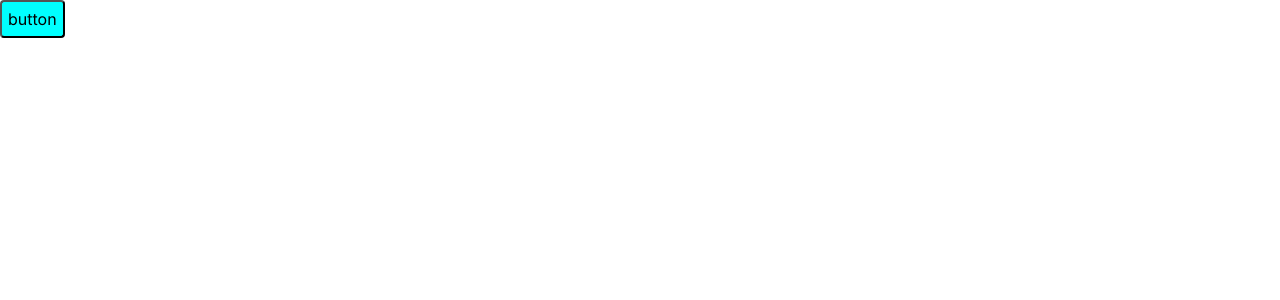
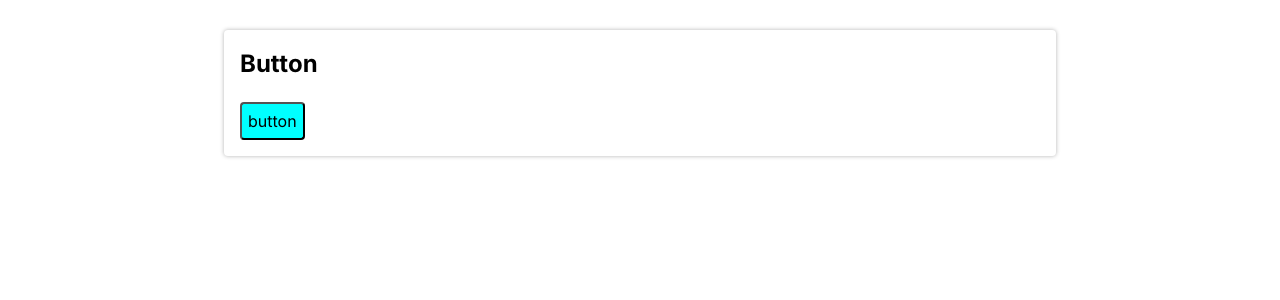
Before and after one commit to bohdev95/react-raw-ui, a React app: page / in a window 1280 px wide. Shown: the top 300 px of the page. Built offline with nearby package versions, Linux system fonts and the light colour scheme.

Commit message:
feat: add Container component

```diff
--- a/components/RawProvider/RawProvider.tsx
+++ b/components/Provider/Provider.tsx
@@ -3,7 +3,7 @@ import React, { FC, PropsWithChildren } from 'react';
 import { RawUIContext } from '../utils/useRawUIContext';
 import BaseStyle from '../BaseStyle';
 
-const RawProvider: FC<PropsWithChildren> = ({ children }) => {
+const Provider: FC<PropsWithChildren> = ({ children }) => {
   const initialValue = {};
   return (
     <RawUIContext.Provider value={initialValue}>
@@ -13,4 +13,4 @@ const RawProvider: FC<PropsWithChildren> = ({ children }) => {
   );
 };
 
-export default RawProvider;
+export default Provider;
--- /dev/null
+++ b/components/Provider/index.ts
@@ -0,0 +1 @@
+export { default } from './Provider';
--- a/components/RawProvider/index.ts
+++ /dev/null
@@ -1 +0,0 @@
-export { default } from './RawProvider';
--- a/components/index.ts
+++ b/components/index.ts
@@ -1,4 +1,4 @@
 /// <reference types="styled-jsx" />
 
-export { default as RawProvider } from './RawProvider';
+export { default as RawProvider } from './Provider';
 export { default as Button } from './Button';
--- a/src/App.tsx
+++ b/src/App.tsx
@@ -1,10 +1,39 @@
-import React from 'react';
+import React, { FC, PropsWithChildren } from 'react';
 import { Button } from '../components';
+
+const Container: FC<PropsWithChildren<{ title: string }>> = ({
+  title,
+  children,
+}) => {
+  return (
+    <div className="container">
+      <h2>{title}</h2>
+      {children}
+      <style jsx>
+        {`
+          .container {
+            max-width: 800px;
+            margin: 30px auto;
+            border-radius: 4px;
+            box-shadow: 0 0 4px 0 rgba(0, 0, 0, 0.3);
+            padding: 16px;
+          }
+
+          .container h2 {
+            margin: 0 0 20px;
+          }
+        `}
+      </style>
+    </div>
+  );
+};
 
 function App() {
   return (
     <div>
-      <Button text="button" type="primary" />
+      <Container title="Button">
+        <Button text="button" type="primary" />
+      </Container>
     </div>
   );
 }
```
Also changed, not shown: components/base.css (added).
